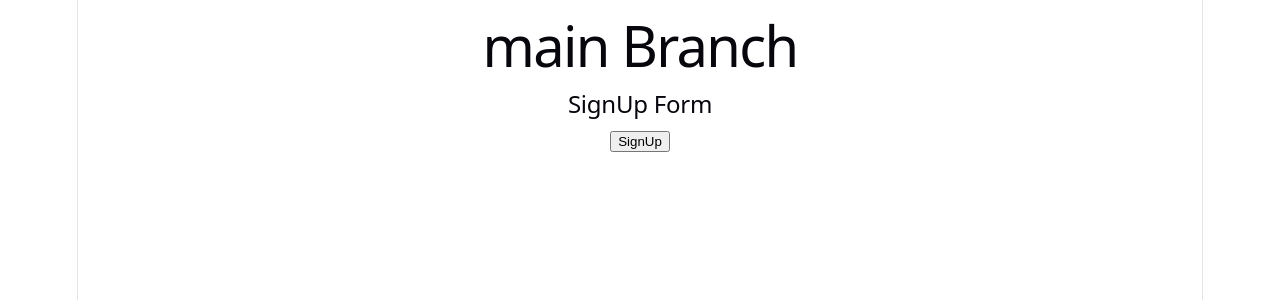
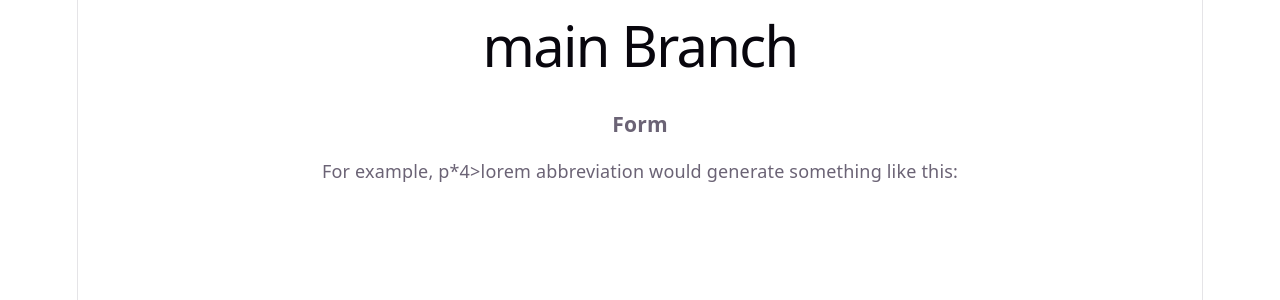
Before and after one commit to renganathan-code/branch, a React app in the folder frontend/: page / in a window 1280 px wide. Shown: the top 300 px of the page. Built offline with nearby package versions, Linux system fonts and the light colour scheme; the HTML template or start-up script is replaced by a standard one.

Commit message:
Update SignUp section to use h3 and add example text

```diff
--- a/frontend/src/App.jsx
+++ b/frontend/src/App.jsx
@@ -5,10 +5,8 @@ function App() {
   return (
     <>
     <h1>main Branch</h1>
-      <div>
-        <h2>SignUp Form</h2>
-        <button>SignUp</button>
-      </div>
+      <h3>Form</h3>
+      <p>For example, p*4>lorem abbreviation would generate something like this:</p>
     </>
   )
 }
```
